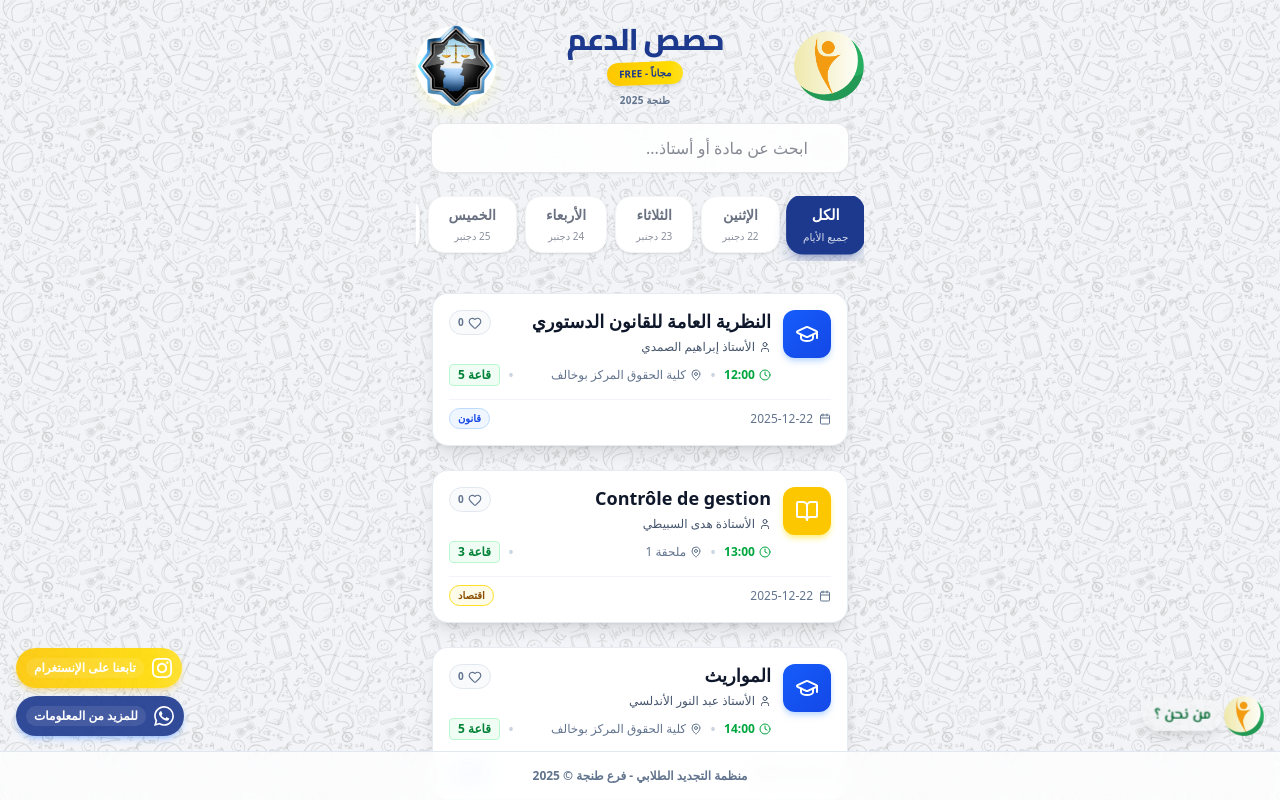
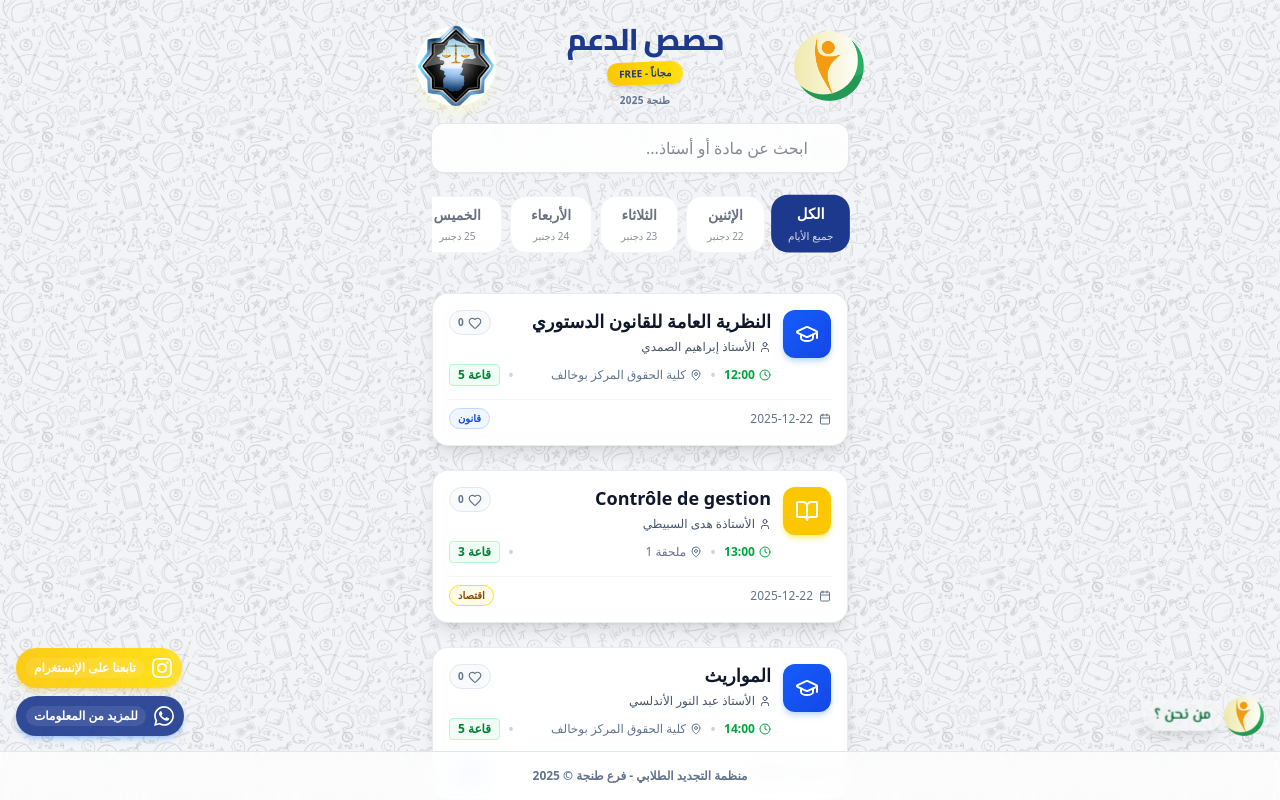
Before and after one commit to AbdellahBM/orema_courses, a Next.js app: page / in a window 1280 px wide. Shown: the top 800 px of the page. Built offline with nearby package versions, Linux system fonts and the light colour scheme.

Commit message:
Refactor day tabs: fix All button, make days scrollable, remove shadows and hover effects

```diff
--- a/app/home/components/ScheduleManager.tsx
+++ b/app/home/components/ScheduleManager.tsx
@@ -85,41 +85,47 @@ export default function ScheduleManager() {
         />
       </div>
 
-      {/* Day Tabs - Scrollable */}
-      <div className="mb-8 overflow-x-auto pb-2 scrollbar-hide day-tabs-scroll -mx-4 px-4 snap-x snap-mandatory">
-        <div className="flex gap-2 min-w-max">
-          <button
+      {/* Day Tabs - Fixed "All" button + Scrollable Days */}
+      <div className="mb-8 flex gap-2 items-start -mx-4 px-4">
+        {/* Fixed "All" Button */}
+        <motion.button
           onClick={() => setSelectedDay('All')}
+          whileTap={{ scale: 0.95 }}
           className={`
-              flex flex-col items-center justify-center px-4 py-2 rounded-2xl transition-all duration-300 snap-start shrink-0
+            flex flex-col items-center justify-center px-4 py-2 rounded-2xl transition-all duration-300 shrink-0
             ${selectedDay === 'All'
-                ? 'bg-blue-900 text-white shadow-lg shadow-blue-900/30 scale-105'
-                : 'bg-white text-gray-500 active:bg-gray-50 shadow-sm border border-gray-100'}
+              ? 'bg-blue-900 text-white scale-105'
+              : 'bg-white text-gray-500 border border-gray-100'}
           `}
         >
           <span className="text-sm font-bold">الكل</span>
           <span className="text-[10px] opacity-80 mt-1">جميع الأيام</span>
-          </button>
+        </motion.button>
 
+        {/* Scrollable Days Container */}
+        <div className="flex-1 overflow-x-auto pb-2 scrollbar-hide day-tabs-scroll snap-x snap-mandatory">
+          <div className="flex gap-2 min-w-max">
             {days.map(({ day, date }) => {
               const dayPassed = isDayPassed(day);
               return (
-              <button
+                <motion.button
                   key={day}
                   onClick={() => setSelectedDay(day)}
+                  whileTap={{ scale: 0.95 }}
                   className={`
                     flex flex-col items-center justify-center px-5 py-2 rounded-2xl transition-all duration-300 snap-start shrink-0
                     ${dayPassed ? 'opacity-85' : ''}
                     ${selectedDay === day
-                    ? 'bg-blue-900 text-white shadow-lg shadow-blue-900/30 scale-105'
-                    : 'bg-white text-gray-500 active:bg-gray-50 shadow-sm border border-gray-100'}
+                      ? 'bg-blue-900 text-white scale-105'
+                      : 'bg-white text-gray-500 border border-gray-100'}
                   `}
                 >
                   <span className="text-sm font-bold">{day}</span>
                   <span className="text-[10px] opacity-80 mt-1">{formatDate(date)}</span>
-              </button>
+                </motion.button>
               );
             })}
+          </div>
         </div>
       </div>
 
```
Lines whose indentation alone changed are shown as unchanged.
